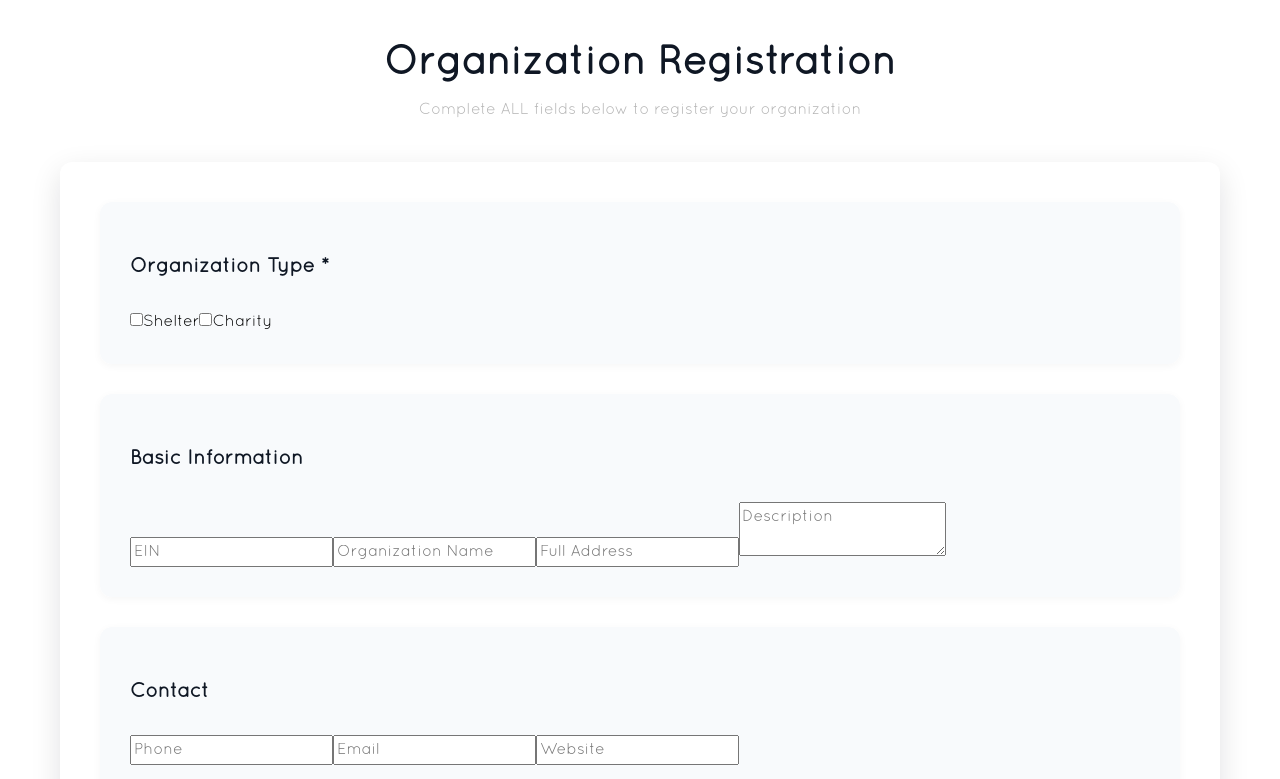
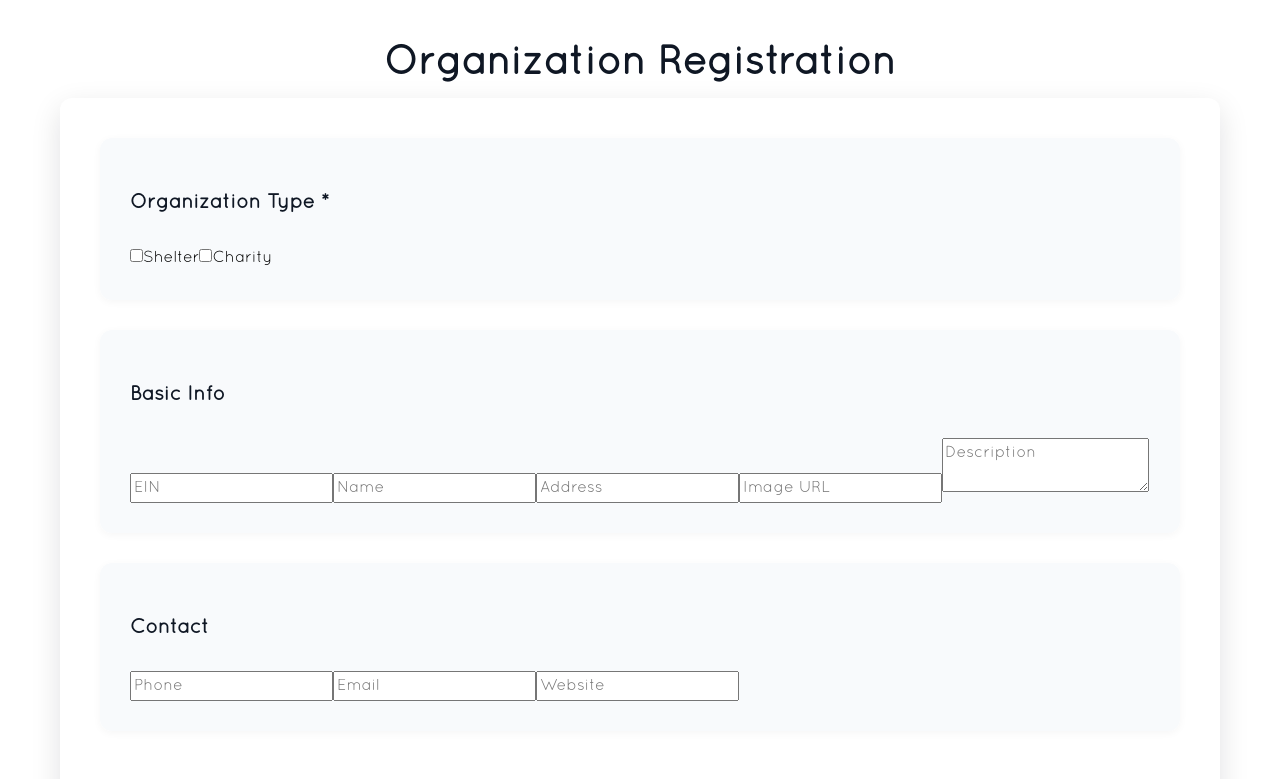
Before and after one commit to Give-Get/Give-Get, a React (Create React App) app: page /register-organization in a window 1280 px wide. Shown: the top 779 px of the page. Built offline with nearby package versions, Linux system fonts and the light colour scheme.

Commit message:
new frontend

```diff
--- a/src/OrganizationsPage.js
+++ b/src/OrganizationsPage.js
@@ -1,15 +1,13 @@
 import React, { useState } from 'react';
 import './OrganizationsPage.css';
 
-// ✅ Base organization JSON structure (mirrors MongoDB + backend OrganizationModel)
+// ✅ Base org template that matches your desired JSON
 const baseOrgTemplate = {
-  _id: "0",
-  image_url: "",
+  image_address_url: "",
   type: { shelter: false, charity: false },
   EIN: "",
   name: "",
   address: "",
-  location: { lat: 0, lng: 0 },
   ammenities: {
     accessible: false,
     lgbtq_only: false,
@@ -48,127 +46,85 @@ const baseOrgTemplate = {
     phone: "",
     email: "",
     website: ""
-  },
-  verified: false,
-  timestamp: ""
+  }
 };
 
 function OrganizationsPage() {
   const [organization, setOrganization] = useState(baseOrgTemplate);
   const [organizations, setOrganizations] = useState([]);
 
+  // ✅ Handles nested field updates dynamically
   const handleChange = (e) => {
     const { name, value, type, checked } = e.target;
+    const val = type === 'checkbox' ? checked : value;
 
-    // Determine if field belongs to nested object
     if (name in organization.ammenities) {
       setOrganization({
         ...organization,
-        ammenities: {
-          ...organization.ammenities,
-          [name]: type === 'checkbox' ? checked : value
-        }
+        ammenities: { ...organization.ammenities, [name]: val }
       });
     } else if (name in organization.contact) {
       setOrganization({
         ...organization,
-        contact: { ...organization.contact, [name]: value }
+        contact: { ...organization.contact, [name]: val }
       });
     } else if (name in organization.hours) {
       setOrganization({
         ...organization,
-        hours: { ...organization.hours, [name]: value || "0000-2359" }
+        hours: { ...organization.hours, [name]: val || "0000-2359" }
       });
     } else {
-      setOrganization({
-        ...organization,
-        [name]: type === 'checkbox' ? checked : value
-      });
+      setOrganization({ ...organization, [name]: val });
     }
   };
 
+  // ✅ Submit sends JSON directly to validator
   const handleSubmit = async (e) => {
     e.preventDefault();
 
-    // Validate org type
     if (!organization.type.shelter && !organization.type.charity) {
       alert('Please select at least one organization type (Shelter or Charity)');
       return;
     }
 
-    // Normalize languages (comma-separated input)
-    if (typeof organization.ammenities.languages === "string") {
+    // Normalize languages to array
+    if (typeof organization.ammenities.languages === 'string') {
       organization.ammenities.languages = organization.ammenities.languages
-        ? organization.ammenities.languages.split(',').map(lang => lang.trim())
-        : ['english'];
+        .split(',')
+        .map(lang => lang.trim());
     }
 
-    // Timestamp
-    const updatedOrg = { ...organization, timestamp: new Date().toISOString() };
-
     try {
-      // ✅ Call validation API (not create)
       const response = await fetch('http://localhost:8000/api/org/validate', {
         method: 'POST',
         headers: { 'Content-Type': 'application/json' },
-        body: JSON.stringify(updatedOrg)
+        body: JSON.stringify(organization)
       });
 
       const result = await response.json();
-
       if (result.success) {
-        const verifiedOrg = {
-          ...updatedOrg,
-          verified: result.verification_status.verified,
-          trust_score: result.verification_status.trust_score,
-          trust_level: result.verification_status.trust_level
-        };
-
-        setOrganizations([...organizations, verifiedOrg]);
-
-        alert(
-          `✅ Organization validated successfully!\n\n` +
-          `Organization ID: ${result.organization_id}\n` +
-          `Verification Status: ${result.verification_status.status}\n` +
-          `Trust Score: ${result.verification_status.trust_score}/100\n` +
-          `Trust Level: ${result.verification_status.trust_level}\n` +
-          `Verified: ${result.verification_status.verified ? 'Yes' : 'No'}\n\n` +
-          `${result.verification_status.status === 'pending_review' ?
-            'Your organization will be reviewed by an administrator.' :
-            result.verification_status.verified ?
-            'Your organization has been verified and approved!' :
-            'Your organization has been approved but requires additional verification.'}`
-        );
+        alert(`✅ Organization validated & created with ID: ${result.organization_id}`);
+        setOrganizations([...organizations, organization]);
       } else {
-        alert('❌ Validation Error: ' + (result.message || 'Unknown error'));
+        alert(`❌ Validation failed: ${result.message}`);
       }
-
-    } catch (error) {
-      console.error('Backend error:', error);
-      alert(
-        '⚠️ Could not connect to backend validator.\n\n' +
-        'Please make sure FastAPI is running:\n' +
-        'uvicorn api:app --reload'
-      );
+    } catch (err) {
+      console.error(err);
+      alert('⚠️ Could not connect to validation API.');
     }
 
-    // Reset form to base template
     setOrganization(baseOrgTemplate);
   };
 
   return (
     <div className="organizations-page">
       <h1>Organization Registration</h1>
-      <p className="subtitle">Complete ALL fields below to register your organization</p>
-
-      {/* FORM */}
       <form onSubmit={handleSubmit} className="org-form">
         <fieldset>
           <legend>Organization Type *</legend>
           <label>
             <input
               type="checkbox"
-              name="shelter"
               checked={organization.type.shelter}
               onChange={(e) =>
                 setOrganization({
@@ -182,7 +138,6 @@ function OrganizationsPage() {
           <label>
             <input
               type="checkbox"
-              name="charity"
               checked={organization.type.charity}
               onChange={(e) =>
                 setOrganization({
@@ -196,77 +151,40 @@ function OrganizationsPage() {
         </fieldset>
 
         <fieldset>
-          <legend>Basic Information</legend>
+          <legend>Basic Info</legend>
+          <input name="EIN" placeholder="EIN" value={organization.EIN} onChange={handleChange} />
+          <input name="name" placeholder="Name" value={organization.name} onChange={handleChange} />
+          <input name="address" placeholder="Address" value={organization.address} onChange={handleChange} />
           <input
-            type="text"
-            name="EIN"
-            value={organization.EIN}
-            placeholder="EIN"
-            onChange={handleChange}
-          />
-          <input
-            type="text"
-            name="name"
-            value={organization.name}
-            placeholder="Organization Name"
-            onChange={handleChange}
-          />
-          <input
-            type="text"
-            name="address"
-            value={organization.address}
-            placeholder="Full Address"
+            name="image_address_url"
+            placeholder="Image URL"
+            value={organization.image_address_url}
             onChange={handleChange}
           />
           <textarea
             name="description"
+            placeholder="Description"
             value={organization.description}
-            placeholder="Description"
             onChange={handleChange}
           />
         </fieldset>
 
         <fieldset>
           <legend>Contact</legend>
-          <input
-            type="text"
-            name="phone"
-            value={organization.contact.phone}
-            placeholder="Phone"
-            onChange={handleChange}
-          />
-          <input
-            type="email"
-            name="email"
-            value={organization.contact.email}
-            placeholder="Email"
-            onChange={handleChange}
-          />
-          <input
-            type="text"
-            name="website"
-            value={organization.contact.website}
-            placeholder="Website"
-            onChange={handleChange}
-          />
+          <input name="phone" placeholder="Phone" value={organization.contact.phone} onChange={handleChange} />
+          <input name="email" placeholder="Email" value={organization.contact.email} onChange={handleChange} />
+          <input name="website" placeholder="Website" value={organization.contact.website} onChange={handleChange} />
         </fieldset>
 
-        <button type="submit" className="submit-btn">
-          Validate & Register
-        </button>
+        <button type="submit" className="submit-btn">Validate & Create</button>
       </form>
 
-      {/* DISPLAY VALIDATED ORGANIZATIONS */}
       <div className="organizations-list">
-        <h2>Validated Organizations ({organizations.length})</h2>
-        {organizations.map((org, idx) => (
-          <div key={idx} className="org-card">
+        <h2>Submitted Organizations ({organizations.length})</h2>
+        {organizations.map((org, i) => (
+          <div key={i} className="org-card">
             <h3>{org.name}</h3>
-            <p><strong>EIN:</strong> {org.EIN}</p>
-            <p><strong>Address:</strong> {org.address}</p>
-            <p><strong>Verified:</strong> {org.verified ? '✅ Yes' : '❌ No'}</p>
-            <p><strong>Trust Score:</strong> {org.trust_score}/100</p>
-            <p><strong>Trust Level:</strong> {org.trust_level}</p>
+            <p>{org.address}</p>
           </div>
         ))}
       </div>
```
